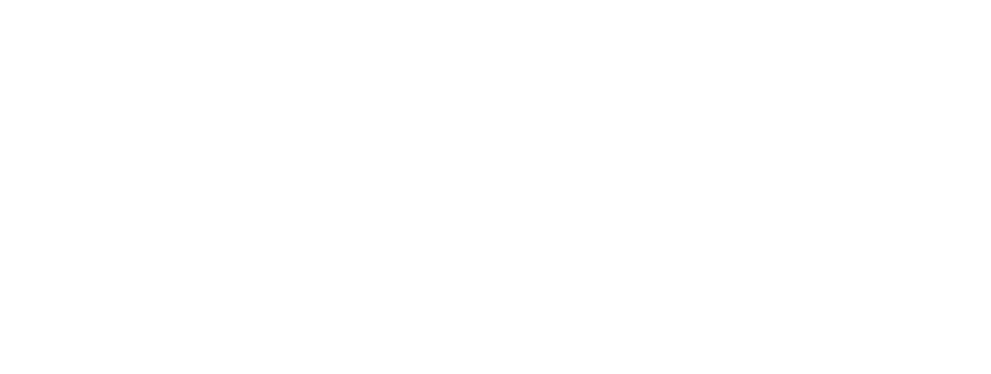
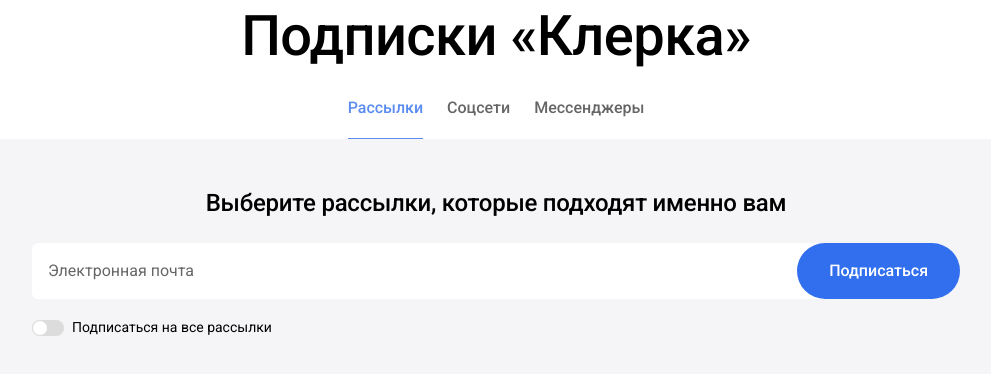
Before and after one commit to Anatov777/klerk-frontend, a Vue app: page /subs in a window 1280 px wide. Before the commit this address had no page. Shown: the top 374 px of the page, without its empty margins (144-1135 px from the left). Built offline with nearby package versions, Linux system fonts and the light colour scheme.

Commit message:
added subs page and checkbox component

```diff
--- a/index.html
+++ b/index.html
@@ -1,9 +1,15 @@
 <!DOCTYPE html>
 <html lang="en">
   <head>
-    <meta charset="UTF-8">
-    <link rel="icon" href="/favicon.ico">
-    <meta name="viewport" content="width=device-width, initial-scale=1.0">
+    <meta charset="UTF-8" />
+    <link rel="icon" href="/favicon.ico" />
+    <link rel="preconnect" href="https://fonts.googleapis.com" />
+    <link rel="preconnect" href="https://fonts.gstatic.com" crossorigin />
+    <link
+      href="https://fonts.googleapis.com/css2?family=Roboto:wght@400;500&display=swap"
+      rel="stylesheet"
+    />
+    <meta name="viewport" content="width=device-width, initial-scale=1.0" />
     <title>Vite App</title>
   </head>
   <body>
--- a/postcss.config.js
+++ b/postcss.config.js
@@ -1,5 +1,7 @@
 module.exports = {
   plugins: {
+    "postcss-import": {},
+    "tailwindcss/nesting": {},
     tailwindcss: {},
     autoprefixer: {},
   },
--- a/src/App.vue
+++ b/src/App.vue
@@ -3,5 +3,9 @@
 </script>
 
 <template>
-  <RouterView />
+  <div>
+    <main>
+      <router-view />
+    </main>
+  </div>
 </template>
--- a/src/components/BaseCheckbox.vue
+++ b/src/components/BaseCheckbox.vue
@@ -1,13 +1,18 @@
 <script setup lang="ts">
-// import { ref } from "vue";
-// import type { Ref } from "vue";
-
 interface Props {
   label?: string;
+  id?: string;
+  isSwitcher?: boolean;
+  disabled?: boolean;
+  isSmall?: boolean;
 }
 
 const props = withDefaults(defineProps<Props>(), {
   label: "",
+  id: "",
+  isSwitcher: false,
+  disabled: false,
+  isSmall: false,
 });
 
 const emit = defineEmits<{
@@ -20,22 +25,210 @@
 </script>
 
 <template>
-  <div class="base-checkbox" @click="onClick($event)">
-    <label class="base-checkbox__label">
+  <div
+    class="base-checkbox"
+    :class="{
+      'base-checkbox--switcher': isSwitcher,
+      'base-checkbox--small': isSmall,
+    }"
+  >
+    <input
+      class="base-checkbox__input"
+      :id="id"
+      type="checkbox"
+      :disabled="disabled"
+      @click="onClick($event)"
+    />
+
+    <label
+      class="base-checkbox__label"
+      :class="{ 'base-checkbox__label--disabled': disabled }"
+      :for="id"
+    >
       {{ label }}
-      <input type="checkbox" class="checkbox" />
     </label>
   </div>
 </template>
 
-<style scoped>
-.base-checkbox__label {
-  display: flex;
-  align-items: center;
-  gap: 20px;
-}
-.checkbox {
-  width: 20px;
-  height: 20px;
+<style scoped lang="postcss">
+.base-checkbox {
+  @apply relative;
+  padding-left: 32px;
+  min-height: 24px;
+  &__input {
+    position: absolute;
+    left: 0;
+    z-index: -1;
+    width: 1rem;
+    height: 1.25rem;
+    opacity: 0;
+    &:checked ~ .base-checkbox {
+      &__label {
+        &::before {
+          border: solid 3px #316fee;
+        }
+        &::after {
+          opacity: 1;
+        }
+      }
+    }
+    &:disabled:checked ~ .base-checkbox {
+      &__label {
+        &::before {
+          background-color: gray;
+          border: solid 3px gray;
+        }
+        &::after {
+          background-color: gray;
+        }
+      }
+    }
+  }
+
+  &__label {
+    font-size: 14px;
+    display: block;
+    margin: 0;
+    min-height: 20px;
+
+    &--disabled {
+      color: gray;
+    }
+
+    &::before,
+    &::after {
+      content: "";
+      position: absolute;
+      left: 0;
+      top: -1px;
+      width: 24px;
+      height: 24px;
+      border-radius: 5px;
+      transition: all 0.3s ease-in-out;
+    }
+
+    &::before {
+      border-radius: 2px;
+      border: solid 3px #bdc6d2;
+    }
+
+    &::after {
+      opacity: 0;
+
+      border: solid #316fee;
+      border-width: 0 0 3.9px 3.9px;
+      top: 5px;
+      left: 4px;
+      width: 16px;
+      height: 10px;
+      transform: rotate(-45deg);
+      border-radius: 0;
+    }
+
+    &:not(.base-checkbox__label--disabled):hover {
+      cursor: pointer;
+
+      &::before {
+        border: solid 3px #316fee;
+        box-shadow: 0 0 10px rgba(#ede2f1, 0.9);
+      }
+    }
+  }
+
+  &--switcher {
+    padding-left: 56px;
+
+    .base-checkbox__input {
+      &:checked ~ .base-checkbox {
+        &__label {
+          &::before {
+            background-color: #316fee;
+            border: 0;
+          }
+          &::after {
+            transform: translateX(24px);
+            border-color: #316fee;
+          }
+          &:not(.Checkbox__label--disabled):hover {
+            &:not(.Checkbox__label--red)::before {
+              box-shadow: 0 0 0 4px rgba(#316fee, 0.2);
+            }
+          }
+        }
+      }
+      &:disabled:checked ~ .base-checkbox {
+        &__label {
+          &::before {
+            background-color: gray;
+            border: solid 4px gray;
+          }
+          &::after {
+            background-color: rgb(95, 95, 95);
+          }
+        }
+      }
+    }
+
+    .base-checkbox__label {
+      &::before,
+      &::after {
+        height: 24px;
+        border-radius: 12px;
+        top: 0;
+        left: 0;
+      }
+      &::before {
+        width: 48px;
+        border: 0;
+        box-shadow: 0 0 0 4px transparent;
+        background-color: #dcdcdc;
+      }
+      &::after {
+        width: 24px;
+        background-color: white;
+        border: 1px solid #dcdcdc;
+        background-image: none;
+        opacity: 1;
+      }
+
+      &:not(.base-checkbox__label--disabled):hover {
+        &::before {
+          border: 0;
+          box-shadow: 0 0 0 4px rgba(black, 0.2);
+        }
+      }
+    }
+  }
+
+  &--small {
+    min-height: 16px;
+    padding-left: 40px;
+    .base-checkbox__label {
+      min-height: 16px;
+      &::before {
+        width: 32px;
+        height: 16px;
+        top: 50%;
+        transform: translateY(-50%);
+      }
+      &::after {
+        width: 16px;
+        height: 16px;
+        top: 50%;
+        transform: translateY(-50%);
+      }
+    }
+    &.base-checkbox--switcher {
+      .base-checkbox__input {
+        &:checked ~ .base-checkbox {
+          &__label {
+            &::after {
+              transform: translate(16px, -50%);
+            }
+          }
+        }
+      }
+    }
+  }
 }
 </style>
--- a/src/components/RubricsTreeItem.vue
+++ b/src/components/RubricsTreeItem.vue
@@ -96,7 +96,7 @@
         </span>
         <BaseCheckbox
           class="ml-5"
-          :checked="isActiveParentRubricCheckbox"
+          :id="`checkbox-${rubric.id}`"
           @click="onClickRubrickCheckbox($event, rubric)"
         />
       </template>
--- /dev/null
+++ b/src/components/SubscriptionsBlock.vue
@@ -0,0 +1,71 @@
+<script setup lang="ts">
+import BaseCheckbox from "@/components/BaseCheckbox.vue";
+</script>
+
+<template>
+  <div class="subs">
+    <h1
+      class="font-medium text-[3.5rem] leading-[4.5rem] text-center tracking-[-0.01em]"
+    >
+      Подписки «Клерка»
+    </h1>
+    <div class="tabs px-[28px] mt-1.5 flex justify-center">
+      <ul class="flex gap-6">
+        <li class="tabs__item active">Рассылки</li>
+        <li class="tabs__item">Соцсети</li>
+        <li class="tabs__item">Мессенджеры</li>
+      </ul>
+    </div>
+    <div class="subs__container">
+      <h2
+        class="font-medium text-[24px] leading-[32px] text-center tracking-[-0.01em]"
+      >
+        Выберите рассылки, которые подходят именно вам
+      </h2>
+
+      <div class="subscribe-field">
+        <input
+          class="subscribe-field__input"
+          type="text"
+          placeholder="Электронная почта"
+        />
+        <button class="subscribe-field__button">Подписаться</button>
+      </div>
+
+      <BaseCheckbox
+        label="Подписаться на все рассылки"
+        id="subToAllCheckbox"
+        is-switcher
+        :is-small="true"
+        class="mx-6 mt-[18px]"
+      />
+    </div>
+  </div>
+</template>
+
+<style scoped lang="postcss">
+.subs {
+  &__container {
+    @apply py-12 px-6 bg-[#F5F5F8] rounded-2xl;
+  }
+  .tabs {
+    &__item {
+      @apply font-medium text-base cursor-pointer text-[#666666] py-[18px];
+      @apply hover:bg-slate-100;
+      &.active {
+        @apply border-b border-[#5a8cf1] text-[#5a8cf1];
+      }
+    }
+  }
+  .subscribe-field {
+    @apply flex px-6 mt-6;
+    &__input {
+      @apply p-4 rounded-md w-full placeholder:text-[#666666];
+    }
+    &__button {
+      @apply py-4 px-8 bg-[#316FEE] text-white font-medium rounded-[100px] ml-[-50px];
+      @apply flex items-center;
+    }
+  }
+}
+</style>
--- a/src/router/index.ts
+++ b/src/router/index.ts
@@ -1,5 +1,6 @@
 import { createRouter, createWebHistory } from 'vue-router'
-import HomeView from '@/views/HomeView.vue'
+import RubricView from '@/views/RubricView.vue'
+import SubscriptionView from '@/views/SubscriptionView.vue'
 
 const router = createRouter({
   history: createWebHistory(import.meta.env.BASE_URL),
@@ -7,7 +8,12 @@
     {
       path: '/',
       name: 'home',
-      component: HomeView
+      component: RubricView
+    },
+    {
+      path: '/subs',
+      name: 'subs',
+      component: SubscriptionView
     },
   ]
 })
--- a/src/views/HomeView.vue
+++ b/src/views/RubricView.vue
@@ -23,9 +23,10 @@
 </script>
 
 <template>
-  <main class="p-5">
+  <div class="p-5">
     <BaseCheckbox
       label="Отображать пустые рубрики"
+      :id="`allow-empty-checkbox`"
       @click="onClickAllowEmpty($event)"
     />
     <div>Сумма: {{ store.rubricCount }}</div>
@@ -35,5 +36,5 @@
         <RubricsTree :rubrics="rubricsList" />
       </template>
     </BaseAccordion>
-  </main>
+</div>
 </template>
--- /dev/null
+++ b/src/views/SubscriptionView.vue
@@ -0,0 +1,9 @@
+<script setup lang="ts">
+import SubscriptionsBlock from "@/components/SubscriptionsBlock.vue"
+</script>
+
+<template>
+  <div class="max-w-5xl m-auto">
+    <SubscriptionsBlock />
+  </div>
+</template>
```
